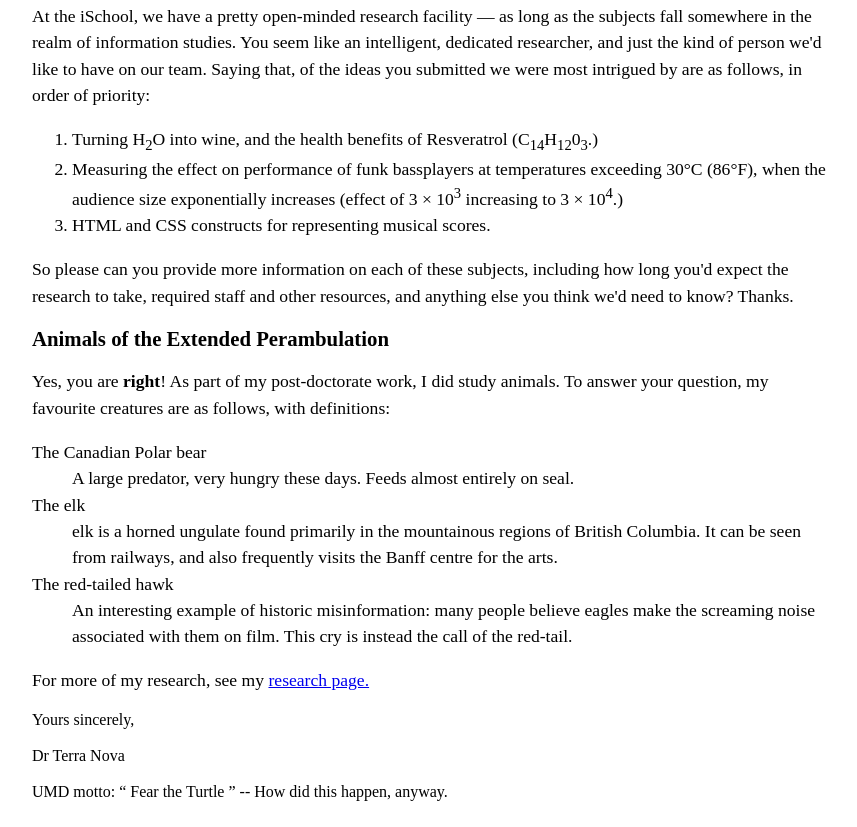
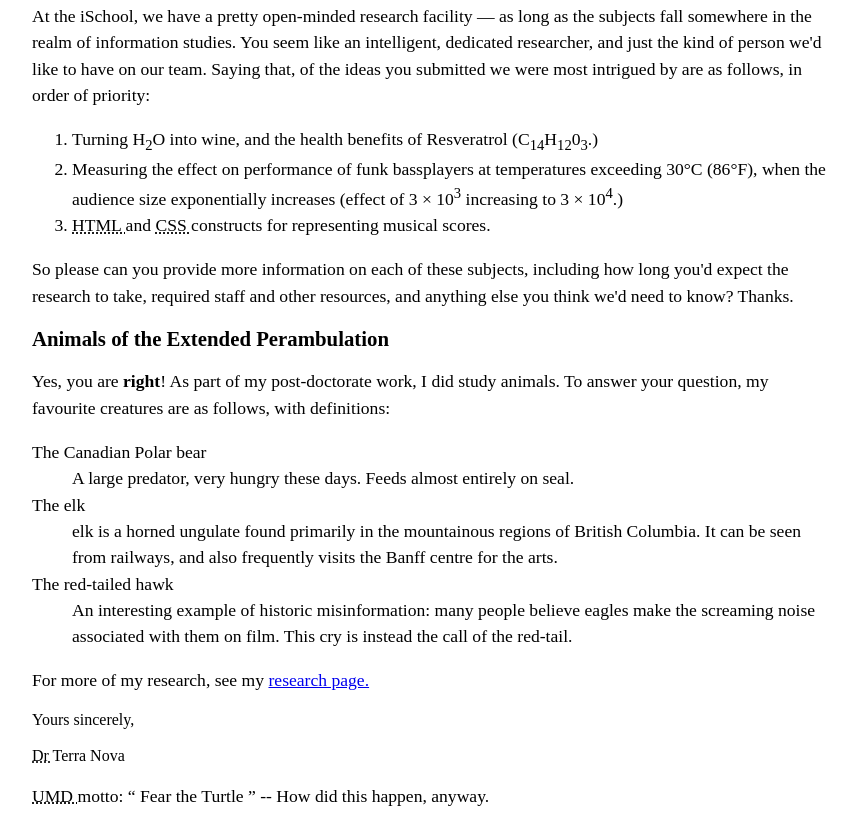
Before and after one commit to RonishKhadgi/RonishKhadgi.github.io, a plain HTML site: page lab_2/index.html in a window 1280 px wide. Shown: the part 912-1739 px from the top of the page, without its empty margins (208-1065 px from the left). Drawn offline with Linux system fonts and the light colour scheme.

Commit message:
Update index.html

```diff
--- a/lab_2/index.html
+++ b/lab_2/index.html
@@ -41,7 +41,7 @@
            <p class="sender-column">
 
             <strong>
-                <abbr text= "Doctor" > Dr. </abbr> Terra Nova
+                <abbr title= "Doctor" > Dr. </abbr> Terra Nova
             </strong> <br>
             Faculty of Information<br>
             University of Maryland<br>
@@ -139,7 +139,7 @@
                 </li>
 
                <li>
-                    <abbr text= "Hypertext Markup Language" > HTML </abbr> and <abbr text= "Cascading Style Sheets"> CSS </abbr> constructs for representing musical scores.
+                    <abbr title= "Hypertext Markup Language" > HTML </abbr> and <abbr title= "Cascading Style Sheets"> CSS </abbr> constructs for representing musical scores.
 
                 </li>
                 </ol>
@@ -175,11 +175,12 @@
 
                 </p>
 
-                <abbr text= "Doctor" > Dr </abbr> Terra Nova <p>
+                <abbr title= "Doctor" > Dr </abbr> Terra Nova <p>
 
                 </p>
 
-                <abbr text= "University of Maryland" > UMD </abbr> motto: <q cite="http://umd.ioLinks"> Fear the Turtle </q> -- How did this happen, anyway.
+                <p>
+                <abbr title= "University of Maryland" > UMD </abbr> motto: <q cite="http://umd.ioLinks"> Fear the Turtle </q> -- How did this happen, anyway.
             </p>
 
     </body>
```
